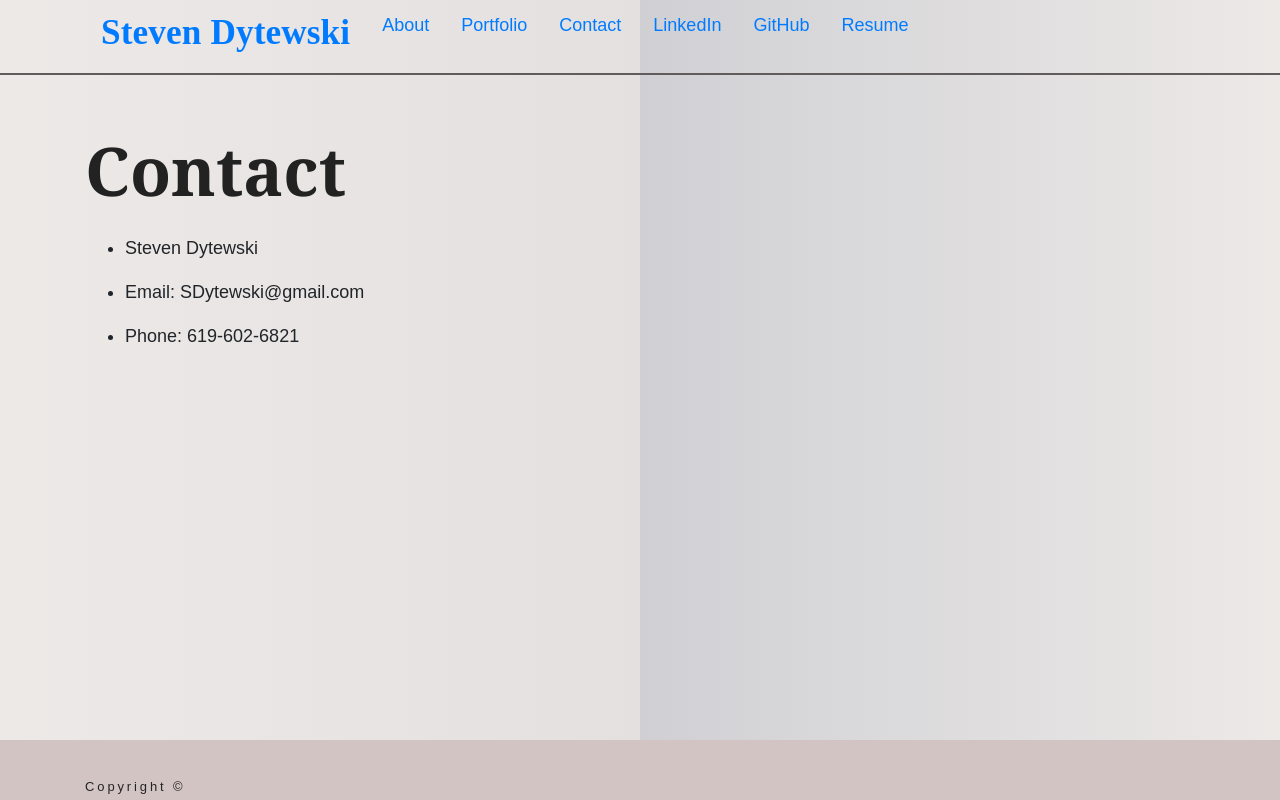
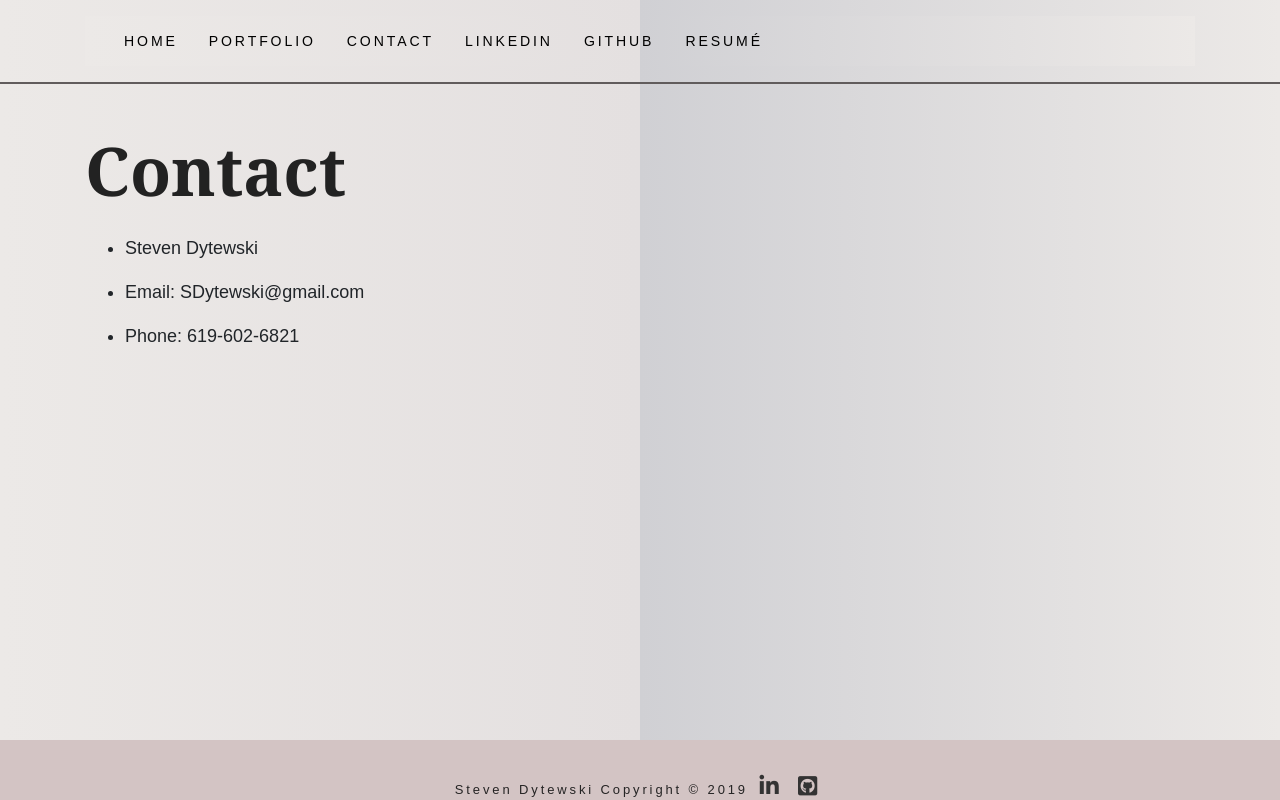
Before and after one commit to SDytewski/Bootstrap-Portfolio, a plain HTML site: page contact.html in a window 1280 px wide. Drawn offline with nearby package versions, Linux system fonts and the light colour scheme.

Commit message:
styled other pages like homepage

```diff
--- a/contact.html
+++ b/contact.html
@@ -3,41 +3,56 @@
 
     <head>
         <meta charset="UTF-8">
-  <title>Contact | Your Name</title>
+        <title>Contact | Steven</title>
+        <link rel="stylesheet" href="https://use.fontawesome.com/releases/v5.8.2/css/all.css" integrity="sha384-oS3vJWv+0UjzBfQzYUhtDYW+Pj2yciDJxpsK1OYPAYjqT085Qq/1cq5FLXAZQ7Ay" crossorigin="anonymous">
         <link rel="stylesheet" href="https://stackpath.bootstrapcdn.com/bootstrap/4.3.1/css/bootstrap.min.css"
           integrity="sha384-ggOyR0iXCbMQv3Xipma34MD+dH/1fQ784/j6cY/iJTQUOhcWr7x9JvoRxT2MZw1T" crossorigin="anonymous">
         <link rel="stylesheet" type="text/css" href="assets/css/style.css">
       </head>
 
 <body>
-  <header id="masthead">
+    <header id="masthead" class="p-3 mb-2 bg-light">
+
         <div class="container">
           <!--Navigation-->
 
-      <ul class="nav">
+      <nav class="navbar navbar-expand-lg navbar-light bg-light">
+
+          <button class="navbar-toggler" type="button" data-toggle="collapse" data-target="#navbarNav"
+            aria-controls="navbarNav" aria-expanded="false" aria-label="Toggle navigation">
+            <span class="navbar-toggler-icon"></span>
+          </button>
+          <div class="collapse navbar-collapse" id="navbarNav">
+            <ul class="navbar-nav">
+              <!-- <li class="nav-item">
+                <a class="nav-link" href="index.html">STEVEN DYTEWSKI <span class="sr-only">(current)</span></a>
+              </li> -->
               <li class="nav-item">
-          <a class="nav-link active" href="#">
-            <h4><b>Steven Dytewski</b></h4>
-          </a>
+                <a class="nav-link" href="index.html">HOME</a>
               </li>
               <li class="nav-item">
-          <a class="nav-link" href="index.html">About</a>
+                <a class="nav-link" href="portfolio.html">PORTFOLIO</a>
               </li>
               <li class="nav-item">
-          <a class="nav-link" href="portfolio.html">Portfolio</a>
+                <a class="nav-link" href="contact.html">CONTACT</a>
+
               </li>
               <li class="nav-item">
-          <a class="nav-link" href="contact.html">Contact</a>
-          <li class="nav-item">
-            <a class="nav-link" href="https://www.linkedin.com/in/steven-dytewski/" target="_blank">LinkedIn</a>
+                <a class="nav-link" href="https://www.linkedin.com/in/steven-dytewski/" target="_blank">LINKEDIN</a>
               </li>
               <li class="nav-item">
-            <a class="nav-link" href="https://github.com/SDytewski?tab=repositories" target="_blank">GitHub</a>
+                <a class="nav-link" href="https://github.com/SDytewski?tab=repositories" target="_blank">GITHUB</a>
               </li>
               <li class="nav-item">
-            <a class="nav-link" href="https://drive.google.com/file/d/1ugN3XwmAwP0gX9bwLJ4YDqVgd-dhAipI/view?usp=sharing" target="_blank">Resume</a>
+                <a class="nav-link"
+                  href="https://drive.google.com/file/d/1ugN3XwmAwP0gX9bwLJ4YDqVgd-dhAipI/view?usp=sharing"
+                  target="_blank">RESUMÉ</a>
               </li>
+
             </ul>
+          </div>
+        </nav>
+
     </header>
 
 
@@ -69,15 +84,28 @@
           </section>
 
         </div>
+        <footer class="fixed-bottom">
+            <div class="container text-center">
+              <!---Row 4-->
+              <div class="row">
+                <div class="col-xl-12">
+                  Steven Dytewski Copyright &copy 2019
+                  <a href="https://www.linkedin.com/in/steven-dytewski/" target="_blank"> <i class="fab fa-linkedin-in"></i> </a>
+                  <a href="https://github.com/SDytewski?tab=repositories" target="_blank">  <i class="fab fa-github-square"></i> </a>
+                </div>
 
-        <footer class="fixed-bottom">
-          <div class="container">
-
-            <div class="row">
-              <div class="col-sm-12">
-                Copyright &copy;
               </div>
             </div>
+          </footer>
+          <script src="https://code.jquery.com/jquery-3.2.1.slim.min.js"
+            integrity="sha384-KJ3o2DKtIkvYIK3UENzmM7KCkRr/rE9/Qpg6aAZGJwFDMVNA/GpGFF93hXpG5KkN"
+            crossorigin="anonymous"></script>
+          <script src="https://cdnjs.cloudflare.com/ajax/libs/popper.js/1.12.9/umd/popper.min.js"
+            integrity="sha384-ApNbgh9B+Y1QKtv3Rn7W3mgPxhU9K/ScQsAP7hUibX39j7fakFPskvXusvfa0b4Q"
+            crossorigin="anonymous"></script>
+          <script src="https://maxcdn.bootstrapcdn.com/bootstrap/4.0.0/js/bootstrap.min.js"
+            integrity="sha384-JZR6Spejh4U02d8jOt6vLEHfe/JQGiRRSQQxSfFWpi1MquVdAyjUar5+76PVCmYl"
+            crossorigin="anonymous"></script>
 
 </body>
 
```
Also changed, not shown: portfolio.html (+48 -40 lines). Lines whose indentation alone changed are shown as unchanged.
